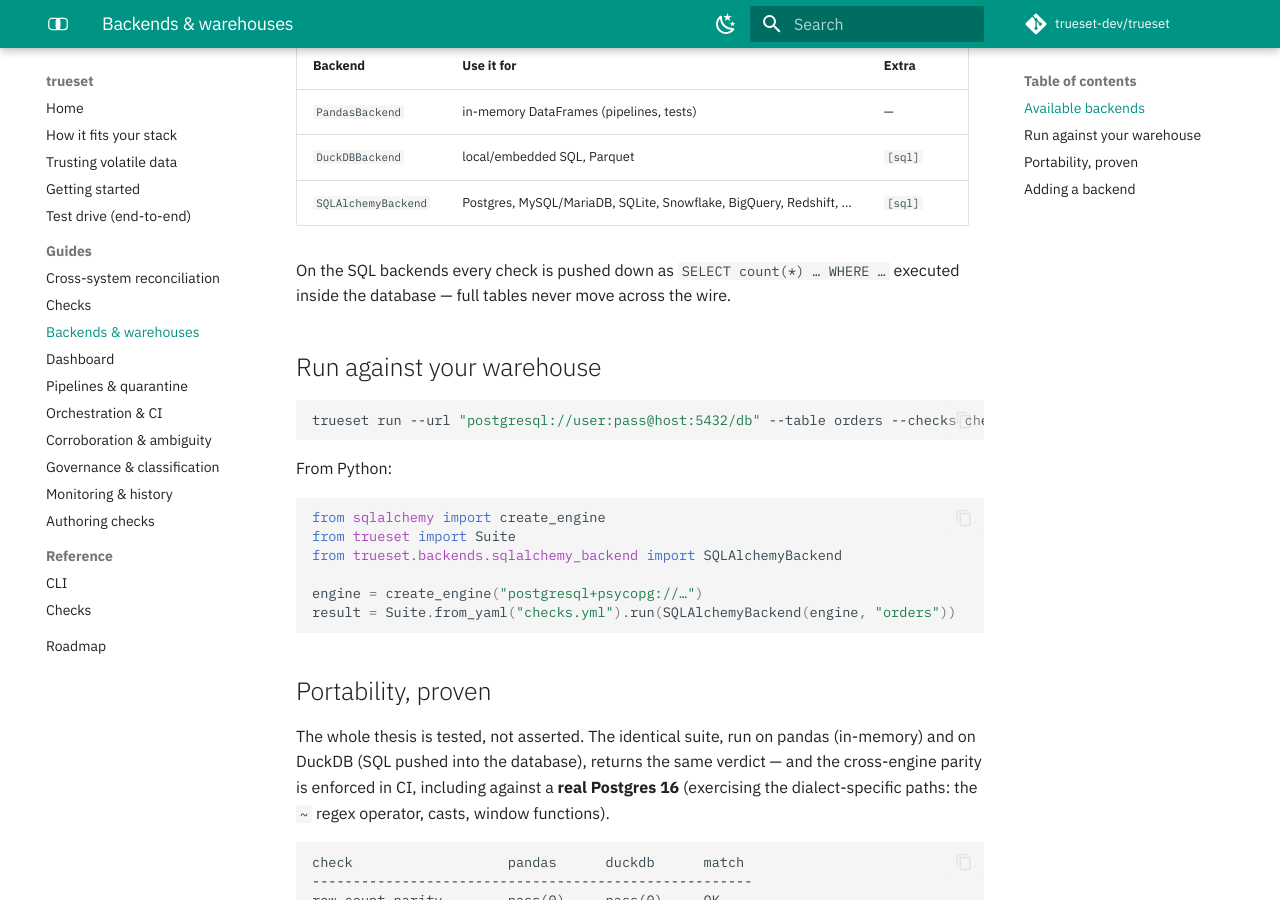
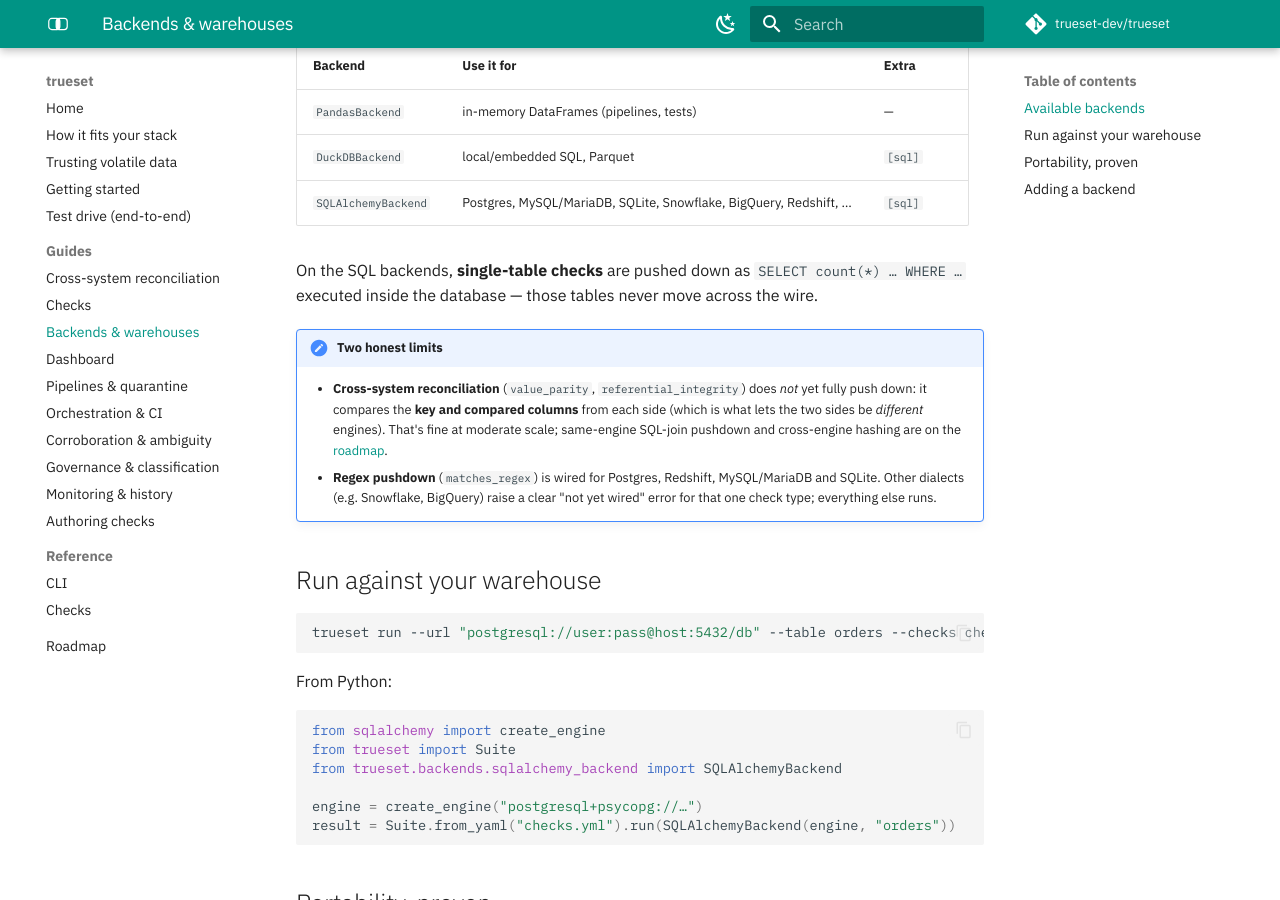
Before and after one commit to trueset-dev/trueset, an MkDocs documentation site: the page built from docs/guides/backends.md, in a window 1280 px wide and 900 px high, scrolled down 304 px. Built offline with MkDocs 1.6.1 and Material for MkDocs 9.7.7, drawn with Linux system fonts in a browser that asks for light colours; comment, search, counter and statistics services are not loaded.

Commit message:
Honesty: correct overstated pushdown/warehouse claims; drop spark extra
A code review (correctly) flagged claims that outran the code. Fix the words
to match the behaviour, ahead of fixing the behaviour:

- Reconciliation does NOT move whole tables, but it also doesn't fully push
  down -- it compares the key + compared columns from each side (which is what
  lets the two sides be different engines). Say so in README + backends guide.
- matches_regex pushdown is wired for Postgres/Redshift/MySQL/MariaDB/SQLite;
  other dialects raise a clear error for that one check. Document it.
- Drop the 'spark' extra -- there was no Spark backend behind it.

Parity remains CI-verified on pandas/DuckDB/SQLite + real Postgres.

```diff
--- a/docs/guides/backends.md
+++ b/docs/guides/backends.md
@@ -12,8 +12,19 @@
 | `DuckDBBackend` | local/embedded SQL, Parquet | `[sql]` |
 | `SQLAlchemyBackend` | Postgres, MySQL/MariaDB, SQLite, Snowflake, BigQuery, Redshift, … | `[sql]` |
 
-On the SQL backends every check is pushed down as `SELECT count(*) … WHERE …`
-executed inside the database — full tables never move across the wire.
+On the SQL backends, **single-table checks** are pushed down as
+`SELECT count(*) … WHERE …` executed inside the database — those tables never
+move across the wire.
+
+!!! note "Two honest limits"
+    - **Cross-system reconciliation** (`value_parity`, `referential_integrity`)
+      does *not* yet fully push down: it compares the **key and compared
+      columns** from each side (which is what lets the two sides be *different*
+      engines). That's fine at moderate scale; same-engine SQL-join pushdown and
+      cross-engine hashing are on the [roadmap](https://github.com/trueset-dev/trueset/blob/main/ROADMAP.md).
+    - **Regex pushdown** (`matches_regex`) is wired for Postgres, Redshift,
+      MySQL/MariaDB and SQLite. Other dialects (e.g. Snowflake, BigQuery) raise a
+      clear "not yet wired" error for that one check type; everything else runs.
 
 ## Run against your warehouse
 
--- a/pyproject.toml
+++ b/pyproject.toml
@@ -44,7 +44,6 @@
 Changelog = "https://github.com/trueset-dev/trueset/blob/main/CHANGELOG.md"
 
 [project.optional-dependencies]
-spark = ["pyspark>=3.4"]
 sql = ["sqlalchemy>=2.0", "duckdb>=0.10"]
 dev = ["pytest>=7.0", "pyarrow>=12.0", "ruff>=0.6"]
 docs = ["mkdocs-material>=9.5"]
```
Also changed, not shown: CHANGELOG.md (+9 -0 lines), README.md (+3 -2 lines).
